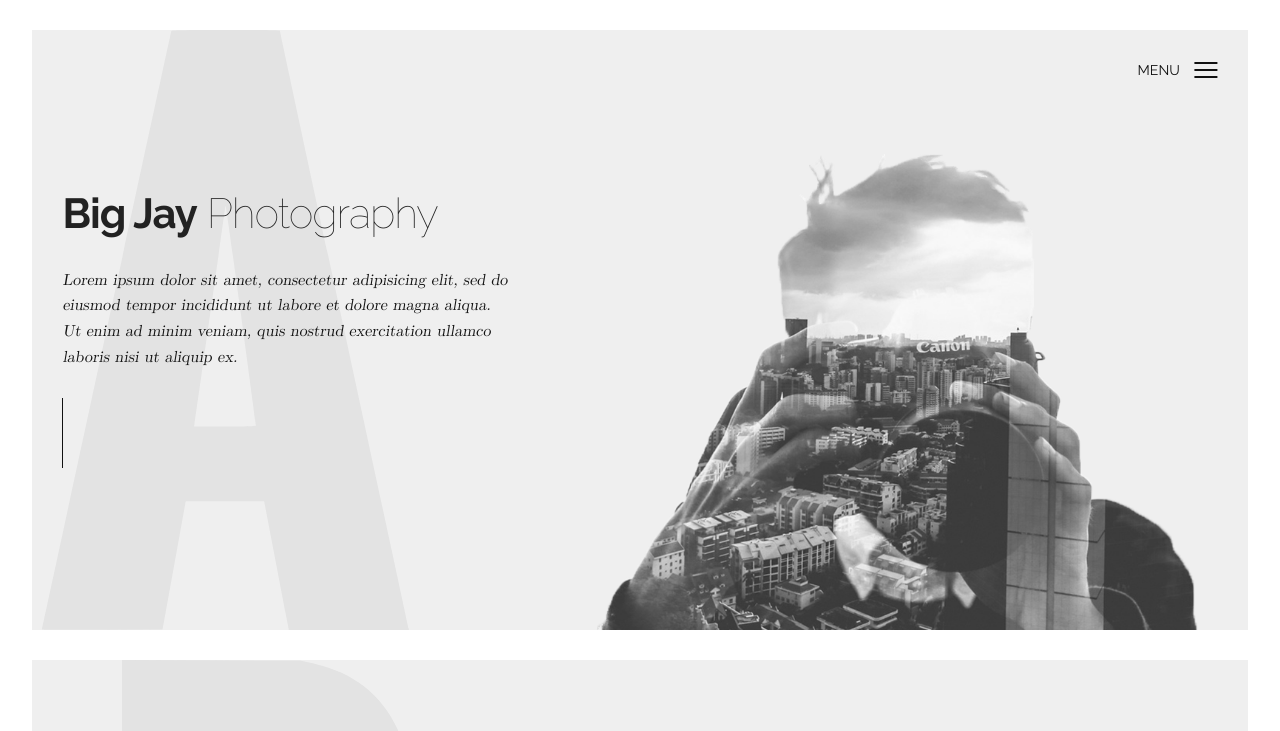
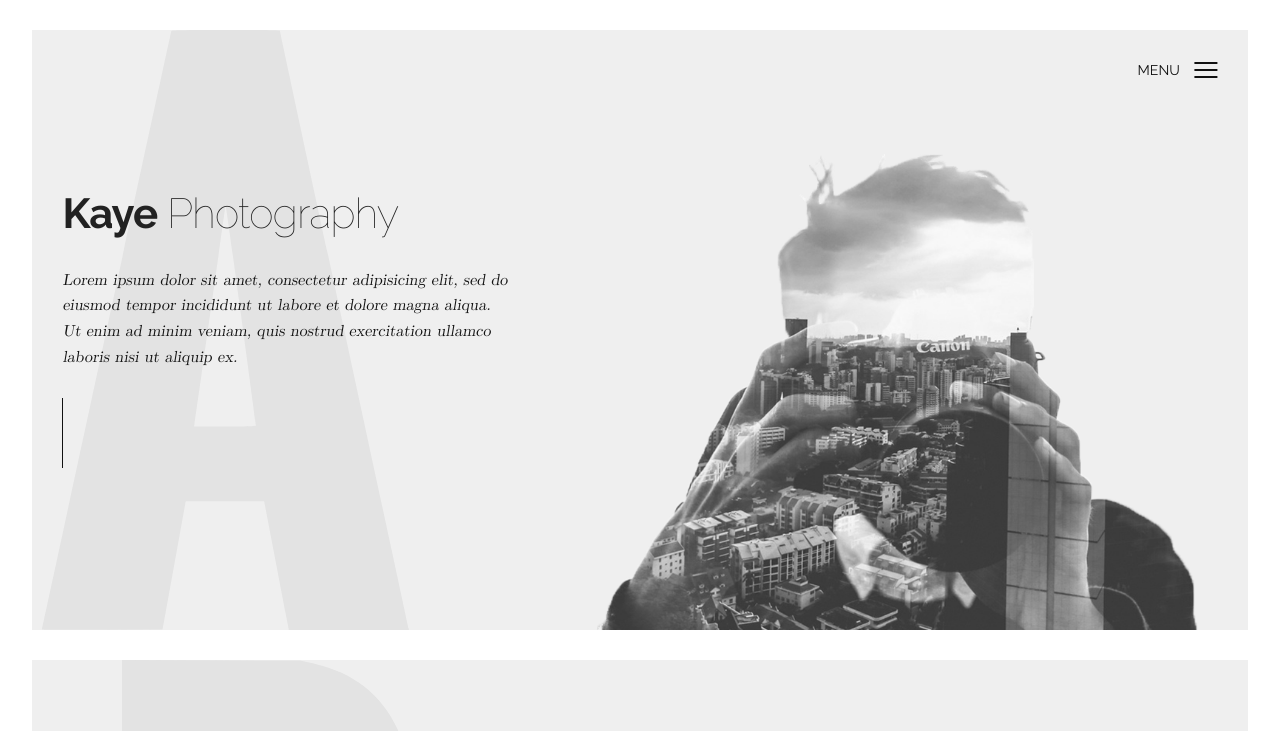
Before and after one commit to kayej22/cpnt201-a1-Apollo, a plain HTML site: page index.html in a window 1280 px wide. Shown: the top 731 px of the page. Drawn offline with nearby package versions, Linux system fonts and the light colour scheme; files whose address does not match are found by name.

Commit message:
changed page heading

```diff
--- a/index.html
+++ b/index.html
@@ -26,7 +26,7 @@
       </header>
       <div class="wrapper">
         <div class="welcome">
-          <h1><strong>Big Jay</strong> Photography</h1>
+          <h1><strong>Kaye</strong> Photography</h1>
           <p>Lorem ipsum dolor sit amet, consectetur adipisicing elit, sed do eiusmod tempor incididunt ut labore et dolore magna aliqua. Ut enim ad minim veniam, quis nostrud exercitation ullamco laboris nisi ut aliquip ex.</p>
         </div>
         <div class="photographer"><img src="assets/img/hero.png" alt="Photographer"></div>
```
